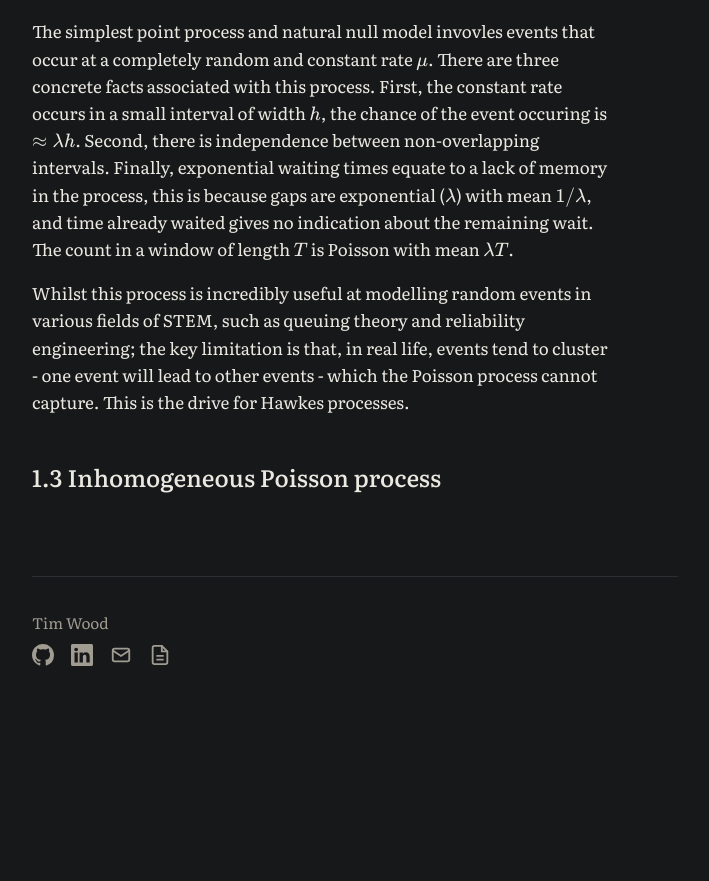
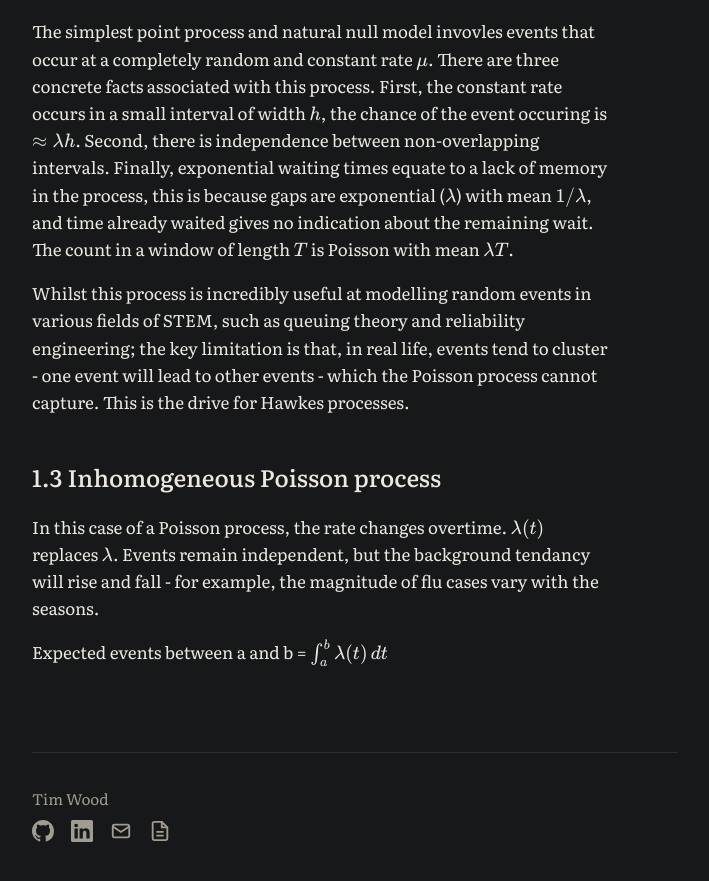
Before and after one commit to timj-wood/timj-wood.github.io, a Jekyll site: the page built from _posts/2026-09-15-hawkes-processes.md, in a window 1280 px wide and 900 px high, scrolled down 1558 px. Shown: the top 881 px of the window, without its empty margins (285-994 px from the left). Built offline with Jekyll 4.4.1, drawn with Linux system fonts in a browser that asks for light colours; before the commit the page ends 2282 px from its top, so only the background shows below that; some of the changed text lies outside the part shown.

Commit message:
Update 2026-09-15-hawkes-processes.md

```diff
--- a/_posts/2026-09-15-hawkes-processes.md
+++ b/_posts/2026-09-15-hawkes-processes.md
@@ -26,3 +26,7 @@ The simplest point process and natural null model invovles events that occur at
 Whilst this process is incredibly useful at modelling random events in various fields of STEM, such as queuing theory and reliability engineering; the key limitation is that, in real life, events tend to cluster - one event will lead to other events - which the Poisson process cannot capture. This is the drive for Hawkes processes.
 
 ## 1.3 Inhomogeneous Poisson process
+
+In this case of a Poisson process, the rate changes overtime. $$\lambda(t)$$ replaces $$\lambda$$. Events remain independent, but the background tendancy will rise and fall - for example, the magnitude of flu cases vary with the seasons.
+
+Expected events between a and b = $$\int_a^b \lambda(t)\,dt$$
```
